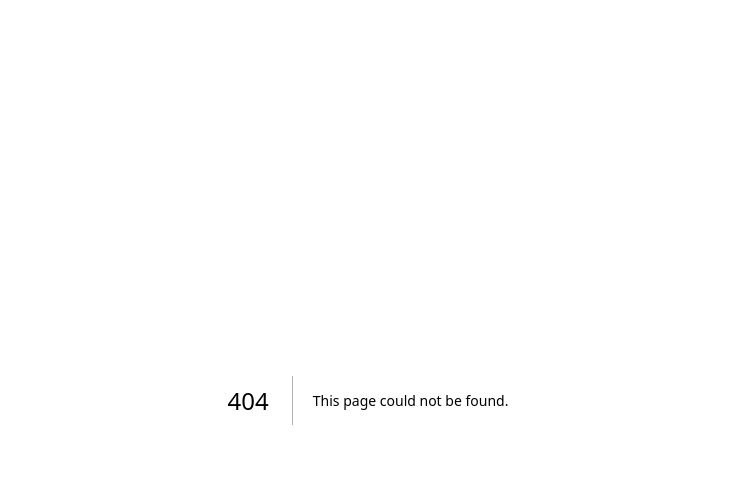
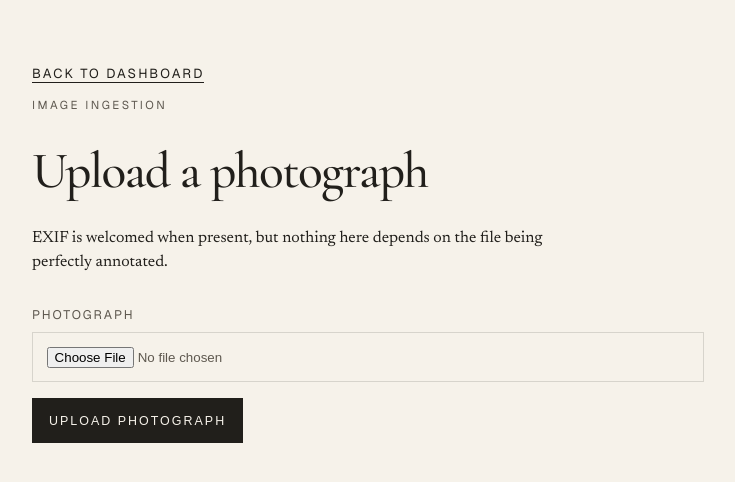
Before and after one commit to zyeo/photography-portfolio, a Next.js app: page /admin/photos/new in a window 1280 px wide. Before the commit this address had no page. Shown: the top 482 px of the page, without its empty margins (272-1007 px from the left). Built offline with nearby package versions, Linux system fonts and the light colour scheme.

Commit message:
Build first photo ingestion flow

```diff
--- a/src/app/admin/page.tsx
+++ b/src/app/admin/page.tsx
@@ -1,3 +1,4 @@
+import Link from "next/link";
 import { createClient } from "@/lib/supabase/server";
 import styles from "./page.module.css";
 
@@ -12,6 +13,9 @@ export default async function AdminPage() {
       <p className="eyebrow">Dashboard</p>
       <h1 className="display">Welcome back.</h1>
       <p className="serif">Signed in as {user?.email}</p>
+      <Link className="utility-link" href="/admin/photos/new">
+        Upload photograph
+      </Link>
     </main>
   );
 }
--- /dev/null
+++ b/src/app/admin/photos/new/page.module.css
@@ -0,0 +1,14 @@
+.page {
+  width: min(100% - 2rem, 42rem);
+  margin: 0 auto;
+  padding-block: clamp(2rem, 1.4rem + 3vw, 4rem);
+}
+
+.page h1 {
+  margin: 1.2rem 0 0.7rem;
+  font-size: clamp(2rem, 1.6rem + 2vw, 3.25rem);
+}
+
+.page p {
+  max-width: 32rem;
+}
--- /dev/null
+++ b/src/app/admin/photos/new/page.tsx
@@ -0,0 +1,20 @@
+import Link from "next/link";
+import { UploadForm } from "./upload-form";
+import styles from "./page.module.css";
+
+export default function NewPhotoPage() {
+  return (
+    <main className={styles.page}>
+      <Link className="utility-link" href="/admin">
+        Back to dashboard
+      </Link>
+      <p className="eyebrow">Image ingestion</p>
+      <h1 className="display">Upload a photograph</h1>
+      <p className="serif">
+        EXIF is welcomed when present, but nothing here depends on the file being
+        perfectly annotated.
+      </p>
+      <UploadForm />
+    </main>
+  );
+}
--- /dev/null
+++ b/src/app/admin/photos/new/upload-form.module.css
@@ -0,0 +1,59 @@
+.form {
+  display: grid;
+  gap: 1rem;
+  margin-top: 2rem;
+}
+
+.form label {
+  display: grid;
+  gap: 0.5rem;
+  color: var(--ink-soft);
+  font-size: 0.78rem;
+  letter-spacing: 0.16em;
+  text-transform: uppercase;
+}
+
+.form input {
+  border: 1px solid var(--line);
+  padding: 0.85rem;
+}
+
+.form button {
+  width: fit-content;
+  border: 1px solid var(--ink);
+  background: var(--ink);
+  color: var(--paper);
+  cursor: pointer;
+  padding: 0.9rem 1rem;
+  font-size: 0.78rem;
+  letter-spacing: 0.16em;
+  text-transform: uppercase;
+}
+
+.form p[role="alert"] {
+  color: #7a2e24;
+}
+
+.form dl {
+  display: grid;
+  gap: 0.8rem;
+  border-top: 1px solid var(--line);
+  margin: 1rem 0 0;
+  padding-top: 1rem;
+}
+
+.form div {
+  display: grid;
+  gap: 0.2rem;
+}
+
+.form dt {
+  color: var(--ink-soft);
+  font-size: 0.72rem;
+  letter-spacing: 0.16em;
+  text-transform: uppercase;
+}
+
+.form dd {
+  margin: 0;
+}
--- /dev/null
+++ b/src/app/admin/photos/new/upload-form.tsx
@@ -0,0 +1,80 @@
+"use client";
+
+import { useState, type FormEvent } from "react";
+import styles from "./upload-form.module.css";
+
+type UploadResult = {
+  photo?: {
+    id: string;
+    original_filename: string;
+    date_taken: string | null;
+    camera: string | null;
+    lens: string | null;
+    aperture: string | null;
+    shutter_speed: string | null;
+    iso: number | null;
+  };
+  error?: string;
+};
+
+export function UploadForm() {
+  const [result, setResult] = useState<UploadResult | null>(null);
+  const [isUploading, setIsUploading] = useState(false);
+
+  async function handleSubmit(event: FormEvent<HTMLFormElement>) {
+    event.preventDefault();
+    setIsUploading(true);
+    setResult(null);
+
+    const formData = new FormData(event.currentTarget);
+    const response = await fetch("/api/admin/photos", {
+      method: "POST",
+      body: formData,
+    });
+    const payload = (await response.json()) as UploadResult;
+
+    setResult(payload);
+    setIsUploading(false);
+  }
+
+  return (
+    <form className={styles.form} onSubmit={handleSubmit}>
+      <label>
+        Photograph
+        <input name="file" type="file" accept="image/*" required />
+      </label>
+      <button type="submit" disabled={isUploading}>
+        {isUploading ? "Uploading…" : "Upload photograph"}
+      </button>
+      {result?.error ? <p role="alert">{result.error}</p> : null}
+      {result?.photo ? (
+        <dl>
+          <div>
+            <dt>File</dt>
+            <dd>{result.photo.original_filename}</dd>
+          </div>
+          <div>
+            <dt>Date</dt>
+            <dd>{result.photo.date_taken ?? "Not found"}</dd>
+          </div>
+          <div>
+            <dt>Camera</dt>
+            <dd>{result.photo.camera ?? "Not found"}</dd>
+          </div>
+          <div>
+            <dt>Lens</dt>
+            <dd>{result.photo.lens ?? "Not found"}</dd>
+          </div>
+          <div>
+            <dt>Exposure</dt>
+            <dd>
+              {[result.photo.aperture, result.photo.shutter_speed, result.photo.iso]
+                .filter(Boolean)
+                .join(" · ") || "Not found"}
+            </dd>
+          </div>
+        </dl>
+      ) : null}
+    </form>
+  );
+}
--- /dev/null
+++ b/src/app/api/admin/photos/route.ts
@@ -0,0 +1,72 @@
+import { NextResponse } from "next/server";
+import { createClient } from "@/lib/supabase/server";
+import { assertAcceptedImage, buildOriginalObjectPath } from "@/lib/photos/uploads";
+import { extractExif } from "@/lib/photos/exif";
+
+export async function POST(request: Request) {
+  const supabase = await createClient();
+  const {
+    data: { user },
+  } = await supabase.auth.getUser();
+
+  if (!user) {
+    return NextResponse.json({ error: "Unauthorized" }, { status: 401 });
+  }
+
+  const formData = await request.formData();
+  const file = formData.get("file");
+
+  if (!(file instanceof File)) {
+    return NextResponse.json({ error: "Image file is required." }, { status: 400 });
+  }
+
+  try {
+    assertAcceptedImage(file);
+  } catch (error) {
+    return NextResponse.json(
+      { error: error instanceof Error ? error.message : "Invalid image." },
+      { status: 400 },
+    );
+  }
+
+  const buffer = await file.arrayBuffer();
+  const metadata = await extractExif(buffer);
+  const imagePath = buildOriginalObjectPath(file);
+
+  const { error: uploadError } = await supabase.storage
+    .from("originals")
+    .upload(imagePath, buffer, {
+      contentType: file.type,
+      upsert: false,
+    });
+
+  if (uploadError) {
+    return NextResponse.json({ error: uploadError.message }, { status: 500 });
+  }
+
+  const { data, error: insertError } = await supabase
+    .from("photos")
+    .insert({
+      image_path: imagePath,
+      original_filename: file.name,
+      date_taken: metadata.dateTaken,
+      camera: metadata.camera,
+      lens: metadata.lens,
+      aperture: metadata.aperture,
+      shutter_speed: metadata.shutterSpeed,
+      iso: metadata.iso,
+      latitude: metadata.latitude,
+      longitude: metadata.longitude,
+      focal_point_x: 0.5,
+      focal_point_y: 0.5,
+    })
+    .select("id, image_path, original_filename, date_taken, camera, lens, aperture, shutter_speed, iso")
+    .single();
+
+  if (insertError) {
+    await supabase.storage.from("originals").remove([imagePath]);
+    return NextResponse.json({ error: insertError.message }, { status: 500 });
+  }
+
+  return NextResponse.json({ photo: data }, { status: 201 });
+}
--- /dev/null
+++ b/src/lib/photos/exif.ts
@@ -0,0 +1,69 @@
+import { parse } from "exifr";
+
+export type NormalizedExif = {
+  dateTaken: string | null;
+  camera: string | null;
+  lens: string | null;
+  aperture: string | null;
+  shutterSpeed: string | null;
+  iso: number | null;
+  latitude: number | null;
+  longitude: number | null;
+};
+
+type RawExif = {
+  DateTimeOriginal?: Date;
+  CreateDate?: Date;
+  Make?: string;
+  Model?: string;
+  LensModel?: string;
+  FNumber?: number;
+  ExposureTime?: number;
+  ISO?: number;
+  latitude?: number;
+  longitude?: number;
+};
+
+function formatAperture(value?: number) {
+  return value ? `f/${Number.isInteger(value) ? value : value.toFixed(1)}` : null;
+}
+
+function formatShutterSpeed(value?: number) {
+  if (!value) return null;
+  if (value >= 1) return `${value}s`;
+  return `1/${Math.round(1 / value)}`;
+}
+
+function formatCamera(make?: string, model?: string) {
+  return [make, model].filter(Boolean).join(" ") || null;
+}
+
+export async function extractExif(buffer: ArrayBuffer): Promise<NormalizedExif> {
+  const exif = (await parse(buffer, {
+    pick: [
+      "DateTimeOriginal",
+      "CreateDate",
+      "Make",
+      "Model",
+      "LensModel",
+      "FNumber",
+      "ExposureTime",
+      "ISO",
+      "latitude",
+      "longitude",
+    ],
+  })) as RawExif | undefined;
+
+  const date = exif?.DateTimeOriginal ?? exif?.CreateDate;
+
+  return {
+    dateTaken: date ? date.toISOString() : null,
+    camera: formatCamera(exif?.Make, exif?.Model),
+    lens: exif?.LensModel ?? null,
+    aperture: formatAperture(exif?.FNumber),
+    shutterSpeed: formatShutterSpeed(exif?.ExposureTime),
+    iso: exif?.ISO ?? null,
+    latitude: exif?.latitude ?? null,
+    longitude: exif?.longitude ?? null,
+  };
+}
--- /dev/null
+++ b/src/lib/photos/uploads.ts
@@ -0,0 +1,22 @@
+const acceptedImageTypes = new Set([
+  "image/jpeg",
+  "image/png",
+  "image/heic",
+  "image/heif",
+  "image/avif",
+]);
+
+export function assertAcceptedImage(file: File) {
+  if (!acceptedImageTypes.has(file.type)) {
+    throw new Error("Unsupported image type.");
+  }
+
+  if (file.size === 0) {
+    throw new Error("Image file is empty.");
+  }
+}
+
+export function buildOriginalObjectPath(file: File) {
+  const extension = file.name.split(".").pop()?.toLowerCase() || "bin";
+  return `${crypto.randomUUID()}/original.${extension}`;
+}
```
